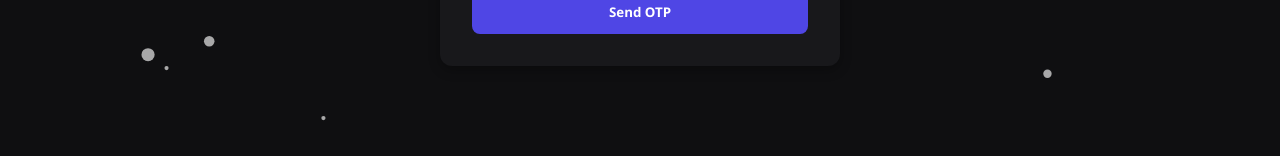
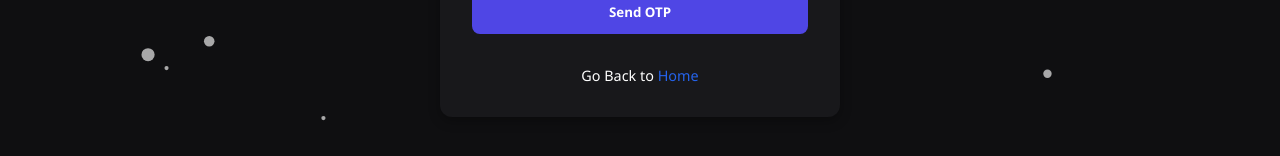
Before and after one commit to Vinoth82003/rich-blog-editor, a Next.js app: page /forgot-password in a window 1280 px wide. Shown: the part 297-453 px from the top of the page. Built offline with nearby package versions, Linux system fonts and the light colour scheme.

Commit message:
Footer altration

```diff
--- a/src/app/forgot-password/page.jsx
+++ b/src/app/forgot-password/page.jsx
@@ -4,6 +4,7 @@ import { useState } from "react";
 import styles from "./page.module.css";
 import toast from "react-hot-toast";
 import { MailCheck, ShieldCheck, KeyRound } from "lucide-react";
+import Link from "next/link";
 
 export default function ForgotPassword() {
   const [step, setStep] = useState(1);
@@ -82,6 +83,9 @@ export default function ForgotPassword() {
           <button onClick={handleSendOTP} disabled={loading}>
             {loading ? "Sending..." : "Send OTP"}
           </button>
+          <p className={styles.switchAuth}>
+            Go Back to <Link href="/">Home</Link>
+          </p>
         </div>
       )}
 
--- a/src/app/forgot-password/page.module.css
+++ b/src/app/forgot-password/page.module.css
@@ -50,3 +50,16 @@
 .page button:hover {
   background-color: #4338ca;
 }
+
+
+.switchAuth {
+  margin-top: 16px;
+  font-size: 0.9rem;
+  text-align: center;
+}
+
+.switchAuth a {
+  color: var(--primary);
+  text-decoration: none;
+  font-weight: 500;
+}
--- a/src/components/Footer/Footer.jsx
+++ b/src/components/Footer/Footer.jsx
@@ -32,9 +32,6 @@ export default function Footer() {
           </a>
           <a href="/blog" className={styles.footerLink}>
             blogs
-          </a>
-          <a href="/forgot-password" className={styles.footerLink}>
-            Change Password
           </a>
         </nav>
 
```
